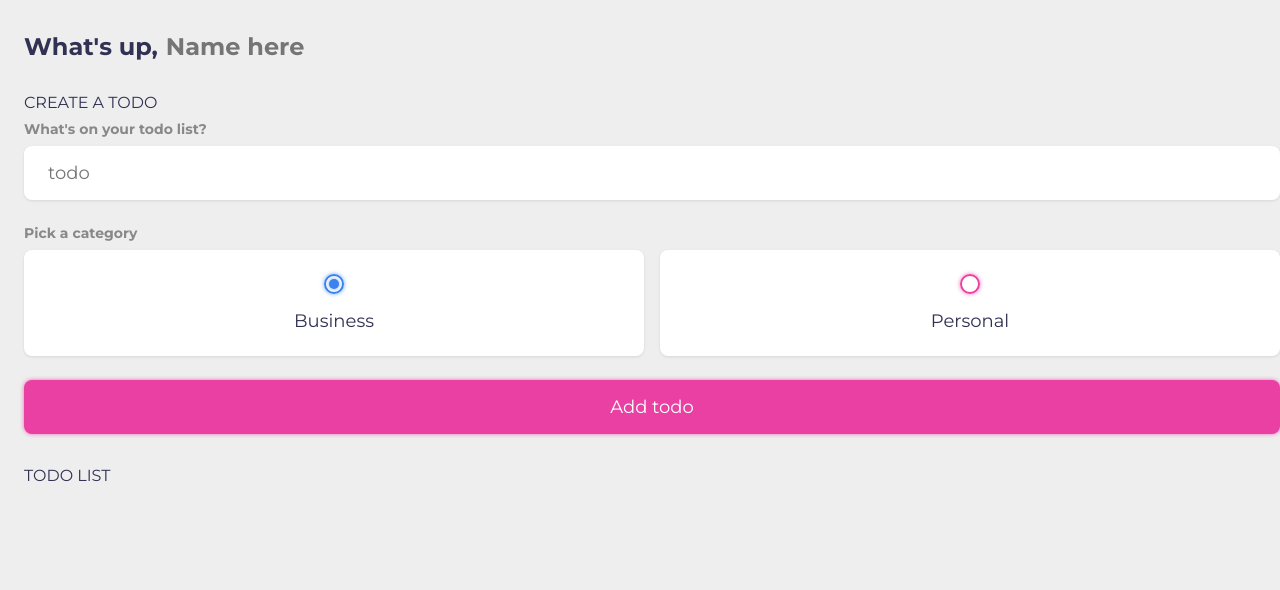
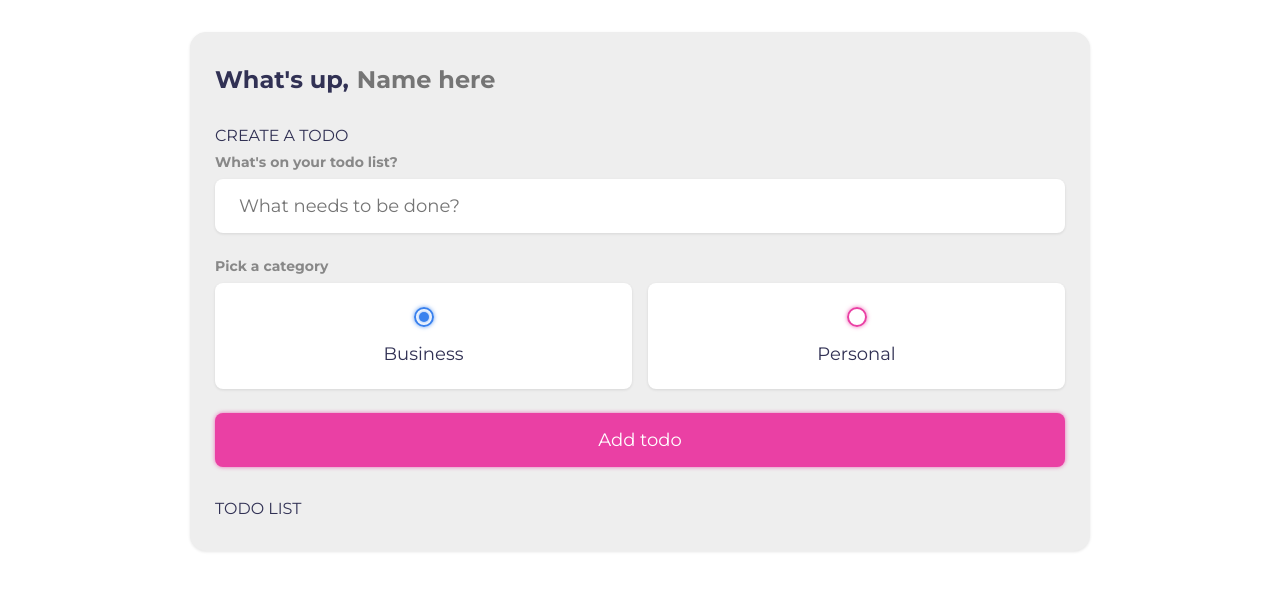
Before and after one commit to ChillSquad/Todo-List-1, a plain HTML site: page index.html in a window 1280 px wide. Both pictures are taken after a click on the label "Business". Drawn offline with Linux system fonts and the light colour scheme.

Commit message:
added improvement

```diff
--- a/app.js
+++ b/app.js
@@ -67,7 +67,7 @@ function DisplayTodos() {
     if (todo.category == "personal") {
       span.classList.add("personal");
     } else {
-      span.classList.add("business");
+      span.classList.add("businnes");
     }
 
     content.innerHTML = `<input type="text" value="${todo.content}" readonly />`;
@@ -120,3 +120,21 @@ function DisplayTodos() {
     });
   });
 }
+
+const span1 = document.getElementById("span1");
+const label1 = document.getElementById("label1");
+label1.addEventListener("mouseover", () => {
+  span1.classList.add("hover");
+});
+label1.addEventListener("mouseout", () => {
+  span1.classList.remove("hover");
+});
+
+const span2 = document.getElementById("span2");
+const label2 = document.getElementById("label2");
+label2.addEventListener("mouseover", () => {
+  span2.classList.add("hover");
+});
+label2.addEventListener("mouseout", () => {
+  span2.classList.remove("hover");
+});
--- a/index.html
+++ b/index.html
@@ -5,6 +5,11 @@
     <meta name="viewport" content="width=device-width, initial-scale=1.0" />
     <title>Todo List</title>
     <link rel="stylesheet" href="style.css" />
+    <link
+      rel="icon"
+      href="http://www.sex1sex.co.il/images/stories/bookmark.png"
+      type="image/x-icon"
+    />
     <script src="app.js" defer></script>
   </head>
   <body>
@@ -22,30 +27,35 @@
           <form id="new-todo-form">
             <h4>What's on your todo list?</h4>
 
-            <input type="text" name="content" id="content" placeholder="todo" />
+            <input
+              type="text"
+              name="content"
+              id="content"
+              placeholder="What needs to be done?"
+            />
 
             <h4>Pick a category</h4>
 
             <div class="options">
-              <label>
+              <label id="label1">
                 <input
                   type="radio"
                   name="category"
                   id="category1"
                   value="business"
                 />
-                <span class="bubble buisness"></span>
+                <span class="bubble businnes" id="span1"></span>
                 <div>Business</div>
               </label>
 
-              <label>
+              <label id="label2">
                 <input
                   type="radio"
                   name="category"
                   id="category2"
                   value="personal"
                 />
-                <span class="bubble personal"></span>
+                <span class="bubble personal" id="span2"></span>
                 <div>Personal</div>
               </label>
             </div>
@@ -61,7 +71,7 @@
             <!-- <div class="todo-item">
               <label>
                 <input type="checkbox" />
-                <span class="bubble buisness"></span>
+                <span class="bubble businnes"></span>
               </label>
 
               <div class="todo-content">
--- a/style.css
+++ b/style.css
@@ -21,6 +21,15 @@
   font-family: "Montserrat", sans-serif;
 }
 
+.wrapper {
+  max-width: 900px;
+  margin: 2rem auto;
+  border: 1px solid var(--light);
+  box-shadow: var(--shadow);
+  border-radius: 1rem;
+  background-color: var(--light);
+}
+
 input:not([type="radio"]):not([type="checkbox"]),
 button {
   appearance: none;
@@ -31,17 +40,12 @@ button {
 }
 
 body {
-  background-color: var(--light);
   color: var(--dark);
 }
 
 section {
-  /* margin: 2rem 0; */
-  margin-top: 2rem;
-  margin-bottom: 2rem;
-  /* padding: 0 1.5rem; */
-  padding-left: 1.5rem;
-  padding-left: 1.5rem;
+  margin: 2rem 0;
+  padding: 0 1.5rem;
 }
 
 h3 {
@@ -50,6 +54,7 @@ h3 {
   font-weight: 400;
   margin-bottom: 0.5rem;
   text-transform: uppercase;
+  cursor: default;
 }
 
 h4 {
@@ -57,10 +62,12 @@ h4 {
   font-size: 0.875rem;
   font-weight: 700;
   margin-bottom: 0.5rem;
+  cursor: default;
 }
 
 .greeting .title {
   display: flex;
+  cursor: default;
 }
 
 .greeting .title input {
@@ -122,6 +129,19 @@ input[type="checkbox"] {
   border-radius: 50%;
   border: 2px solid var(--businnes);
   box-shadow: var(--businnes-glow);
+  transition: all 0.2s ease-in-out;
+}
+
+.bubble:hover {
+  transform: scale(1.05);
+}
+
+.bubble.businnes.hover {
+  transform: scale(1.1);
+}
+
+.bubble.personal.hover {
+  transform: scale(1.1);
 }
 
 .bubble.personal {
@@ -168,10 +188,11 @@ input:checked ~ .bubble::after {
   border-radius: 0.5rem;
   box-shadow: var(--personal-glow);
   cursor: pointer;
-  transition: 0.2s ease-in-out;
+  transition: all 0.3s ease-in-out;
 }
 
 .create-todo input[type="submit"]:hover {
+  transform: translateY(-3px);
   opacity: 0.75;
 }
 
```
